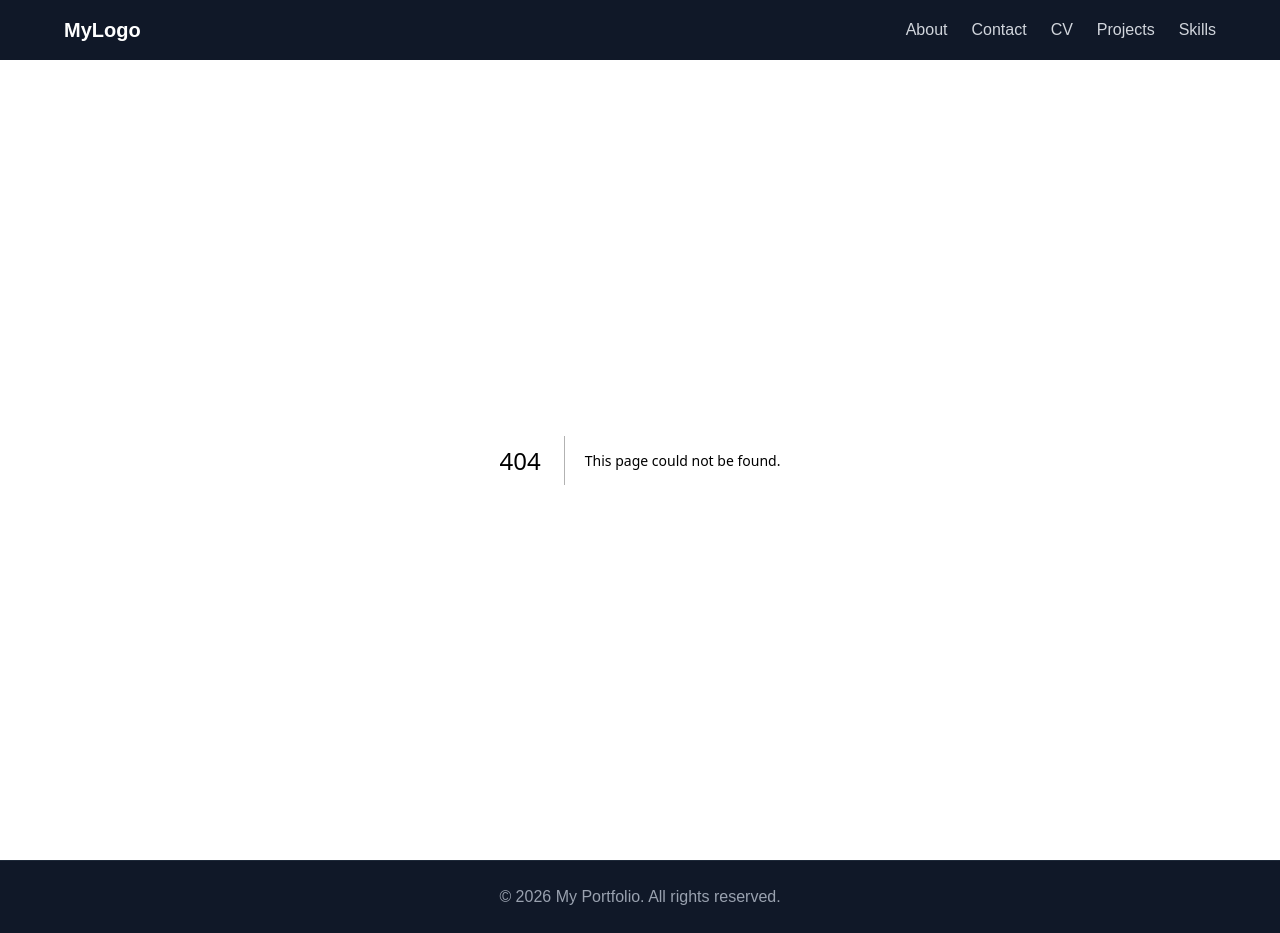
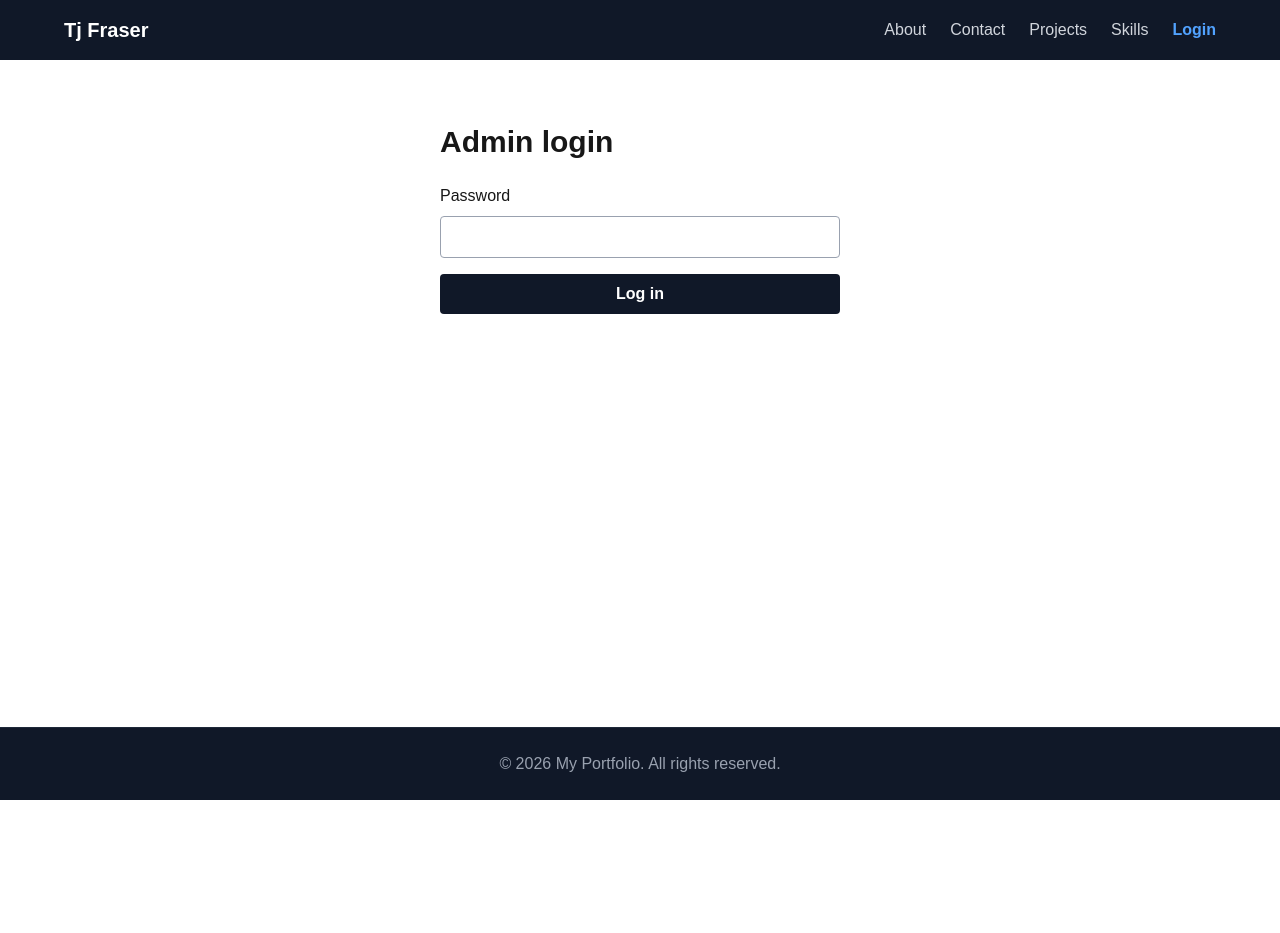
Before and after one commit to Jamesteams12/Portfolio, a Next.js app in the folder my-portfolio/: page /login in a window 1280 px wide. Before the commit this address had no page. After the commit the page ends 800 px from the top, so only its background shows below. Built offline with nearby package versions, Linux system fonts and the light colour scheme.

Commit message:
Add admin code for login user owner only can access the page of the admin pannle

```diff
--- a/my-portfolio/app/admin/page.tsx
+++ b/my-portfolio/app/admin/page.tsx
@@ -1,3 +1,16 @@
-export default function Page() {
-  return <h1>Hello from the Admin page!</h1>
+import { auth } from "@/auth";
+import { redirect } from "next/navigation";
+import { connection } from "next/server";
+
+export const instant = false;
+
+export default async function Page() {
+  await connection();
+  const session = await auth();
+
+  if (!session?.user) {
+    redirect("/login");
+  }
+
+  return <h1>Hello from the Admin page!</h1>;
 }
--- /dev/null
+++ b/my-portfolio/app/api/auth/[...nextauth]/route.ts
@@ -0,0 +1,3 @@
+import { handlers } from "@/auth";
+
+export const { GET, POST } = handlers;
--- a/my-portfolio/app/components/Navbar.tsx
+++ b/my-portfolio/app/components/Navbar.tsx
@@ -10,15 +10,15 @@ export default function Navbar() {
   const navItems = [
     { name: "About", href: "/about" },
     { name: "Contact", href: "/contact" },
-    { name: "CV", href: "/CV" },
     { name: "Projects", href: "/projects" },
     { name: "Skills", href: "/skills" },
+    { name: "Login", href: "/login" },
   ];
 
   return (
     <nav className="bg-gray-900 text-white p-4">
       <div className="max-w-6xl mx-auto flex justify-between items-center">
-        <div className="font-bold text-xl">MyLogo</div>
+        <div className="font-bold text-xl">Tj Fraser</div>
         <div className="flex gap-6">
           {navItems.map((item) => {
             const isActive = pathname === item.href;
--- /dev/null
+++ b/my-portfolio/app/login/actions.ts
@@ -0,0 +1,23 @@
+"use server";
+
+import { AuthError } from "next-auth";
+import { signIn } from "@/auth";
+import { redirect } from "next/navigation";
+
+export async function authenticate(formData: FormData) {
+  const password = formData.get("password");
+
+  if (typeof password !== "string" || !password) {
+    redirect("/login?error=CredentialsSignin");
+  }
+
+  try {
+    await signIn("credentials", { password, redirectTo: "/admin" });
+  } catch (error) {
+    if (error instanceof AuthError) {
+      redirect("/login?error=CredentialsSignin");
+    }
+
+    throw error;
+  }
+}
--- /dev/null
+++ b/my-portfolio/app/login/page.tsx
@@ -0,0 +1,43 @@
+import { authenticate } from "./actions";
+
+type LoginPageProps = {
+  searchParams: Promise<{ error?: string | string[] }>;
+};
+
+export const instant = false;
+
+export default async function Page({ searchParams }: LoginPageProps) {
+  const params = await searchParams;
+  const error = Array.isArray(params.error) ? params.error[0] : params.error;
+
+  return (
+    <section className="mx-auto w-full max-w-md px-6 py-16">
+      <h1 className="mb-6 text-3xl font-bold">Admin login</h1>
+      {error && (
+        <p className="mb-4 text-red-600" role="alert">
+          {error === "CredentialsSignin"
+            ? "Incorrect password. Please try again."
+            : "Unable to sign in. Please try again."}
+        </p>
+      )}
+      <form action={authenticate} className="flex flex-col gap-4">
+        <label className="flex flex-col gap-2">
+          Password
+          <input
+            autoComplete="current-password"
+            className="rounded border border-gray-400 px-3 py-2 text-black"
+            name="password"
+            required
+            type="password"
+          />
+        </label>
+        <button
+          className="rounded bg-gray-900 px-4 py-2 font-semibold text-white hover:bg-gray-700"
+          type="submit"
+        >
+          Log in
+        </button>
+      </form>
+    </section>
+  );
+}
--- /dev/null
+++ b/my-portfolio/auth.ts
@@ -0,0 +1,32 @@
+import NextAuth from "next-auth";
+import Credentials from "next-auth/providers/credentials";
+
+export const { handlers, auth, signIn, signOut } = NextAuth({
+  trustHost: true,
+  pages: {
+    signIn: "/login",
+  },
+  session: {
+    strategy: "jwt",
+  },
+  providers: [
+    Credentials({
+      credentials: {
+        password: { label: "Password", type: "password" },
+      },
+      async authorize(credentials) {
+        const adminPassword = process.env.ADMIN_PASSWORD;
+
+        if (
+          !adminPassword ||
+          typeof credentials.password !== "string" ||
+          credentials.password !== adminPassword
+        ) {
+          return null;
+        }
+
+        return { id: "admin", name: "Admin" };
+      },
+    }),
+  ],
+});
--- a/my-portfolio/package.json
+++ b/my-portfolio/package.json
@@ -10,6 +10,7 @@
   },
   "dependencies": {
     "next": "16.4.2",
+    "next-auth": "^5.0.0-beta.32",
     "react": "19.3.0",
     "react-dom": "19.3.0"
   },
```
Also changed, not shown: 2 other files (tests, documents, lock files or other folders).
